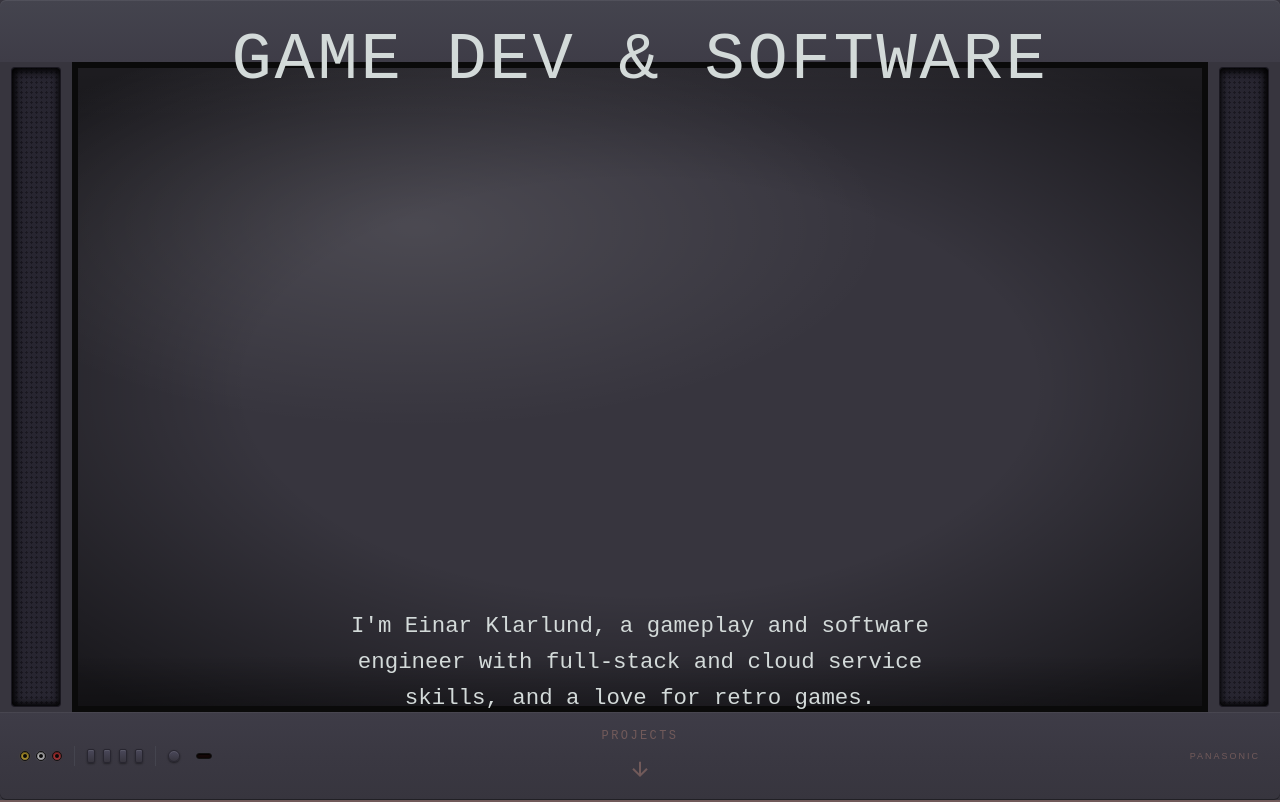
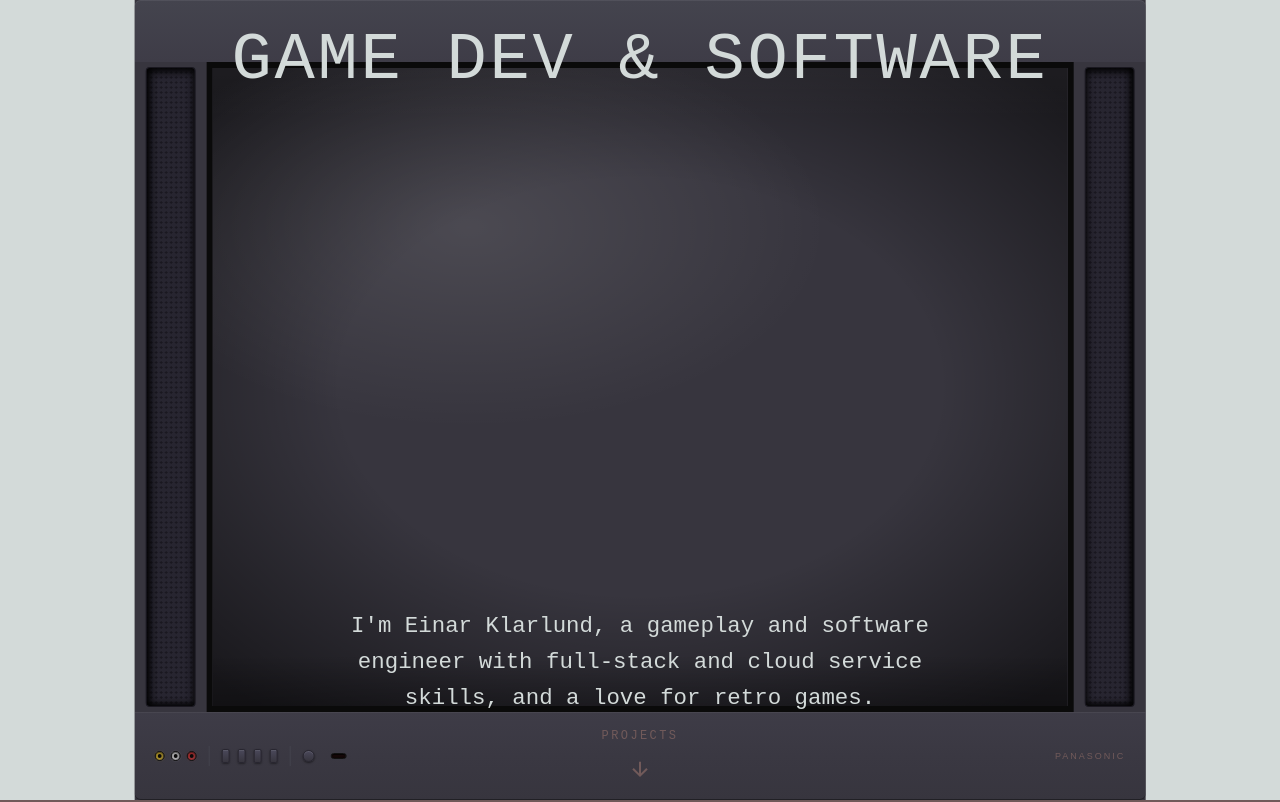
Before and after one commit to einarklarlund/portfolio, a React (Vite) app: page / in a window 1280 px wide. Shown: the top 802 px of the page. Built offline with nearby package versions, Linux system fonts and the light colour scheme; a web font is replaced by a local one.

Commit message:
Resize CRT to 4:3

```diff
--- a/src/components/CrtBackground.jsx
+++ b/src/components/CrtBackground.jsx
@@ -47,8 +47,9 @@ export default function CrtBackground() {
       style={{
         position: 'absolute',
         top: 0,
-        left: 0,
-        width: '100%',
+        left: '50%',
+        transform: 'translateX(-50%)',
+        width: 'calc((100vh - 150px) * 4 / 3 + 144px)',
         height: '100%',
         zIndex: 0,
         opacity: visible ? 1 : 0,
--- a/src/components/CrtScreen.jsx
+++ b/src/components/CrtScreen.jsx
@@ -225,15 +225,12 @@ export default function CrtScreen() {
       function drawVideoContain(octx, video, w, h) {
         octx.fillStyle = BG
         octx.fillRect(0, 0, w, h)
-        const vr = video.videoWidth / video.videoHeight
-        const cr = w / h
-        let dw, dh, dx, dy
-        if (vr > cr) {
-          dw = w; dh = w / vr; dx = 0; dy = (h - dh) / 2
-        } else {
-          dh = h; dw = h * vr; dx = (w - dw) / 2; dy = 0
-        }
-        octx.drawImage(video, 0, 0, video.videoWidth, video.videoHeight, dx, dy, dw, dh)
+        if (video.videoWidth === 0 || video.videoHeight === 0) return
+        // Scale to full height, crop sides to fit 4:3 canvas
+        const scale = h / video.videoHeight
+        const dw = video.videoWidth * scale
+        const dx = (w - dw) / 2
+        octx.drawImage(video, 0, 0, video.videoWidth, video.videoHeight, dx, 0, dw, h)
       }
 
       function desaturatePixels(data) {
@@ -249,8 +246,8 @@ export default function CrtScreen() {
       function drawChannelText(octx, w, idx) {
         const name = VIDEO_SOURCES[idx].channel
         const num = String(channelNumbers[idx])
-        const numSize = Math.max(36, Math.round(w * 0.065))
-        const nameSize = Math.max(28, Math.round(w * 0.04))
+        const numSize = Math.max(48, Math.round(w * 0.13))
+        const nameSize = Math.max(36, Math.round(w * 0.08))
         const x = w - 20
         const y = 20
         octx.save()
--- a/src/components/IntroSection.jsx
+++ b/src/components/IntroSection.jsx
@@ -5,14 +5,6 @@ import ScrollArrow from './ScrollArrow'
 
 export default function IntroSection() {
   const sectionRef = useRef(null)
-  const { scrollYProgress } = useScroll({
-    target: sectionRef,
-    offset: ['start start', 'end start'],
-  })
-
-  // Fade out as user scrolls past (last 40% of the section leaving)
-  const opacity = useTransform(scrollYProgress, [0, 0.6], [1, 0])
-  const scale = useTransform(scrollYProgress, [0.2, 0.6], [1, 0.9])
 
   return (
     <motion.section
@@ -25,7 +17,7 @@ export default function IntroSection() {
         display: 'flex',
         flexDirection: 'column',
         overflow: 'hidden',
-        background: '#37353E',
+        background: '#D3DAD9',
         color: '#D3DAD9',
       }}
     >
```
